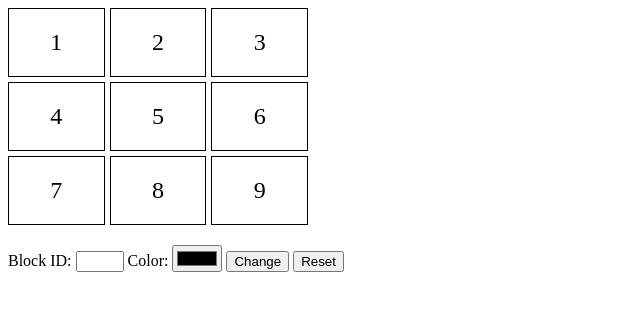
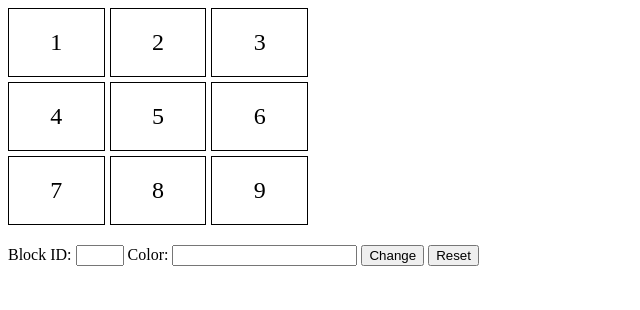
Before and after one commit to acciojob/Replit-Asian-Paints-ik-deep, a website: page main.html in a window 1280 px wide. Shown: the whole page, without its empty margins (0-640 px from the left). Drawn offline with Linux system fonts and the light colour scheme.

Commit message:
created a submission

```diff
--- a/main.html
+++ b/main.html
@@ -23,7 +23,7 @@
     <label for="block_id">Block ID:</label>
     <input type="number" id="block_id" min="1" max="9">
     <label for="colour_id">Color:</label>
-    <input type="color" id="colour_id">
+    <input id="colour_id">
     <button id="change_button">Change</button>
     <button id="reset_button">Reset</button>
     <script type="text/javascript" src="./script.js">
```
